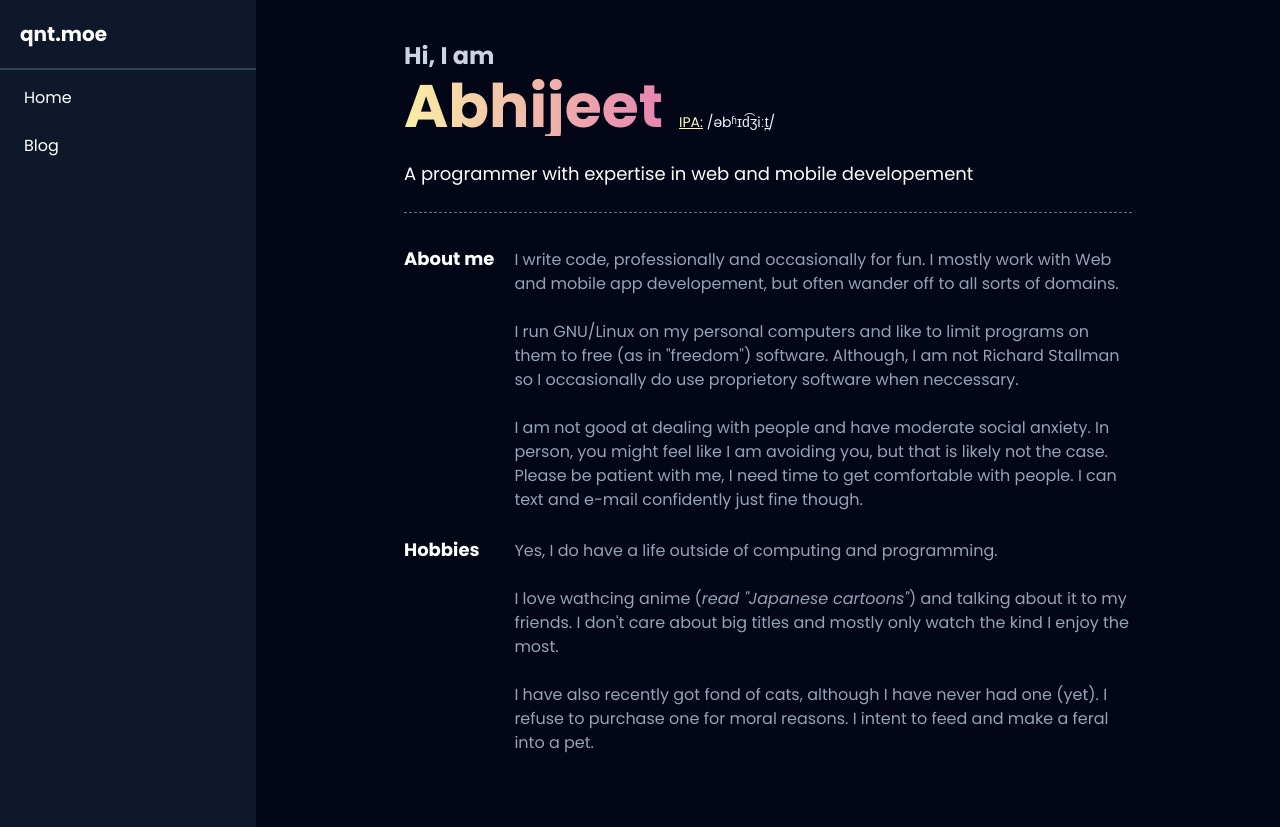
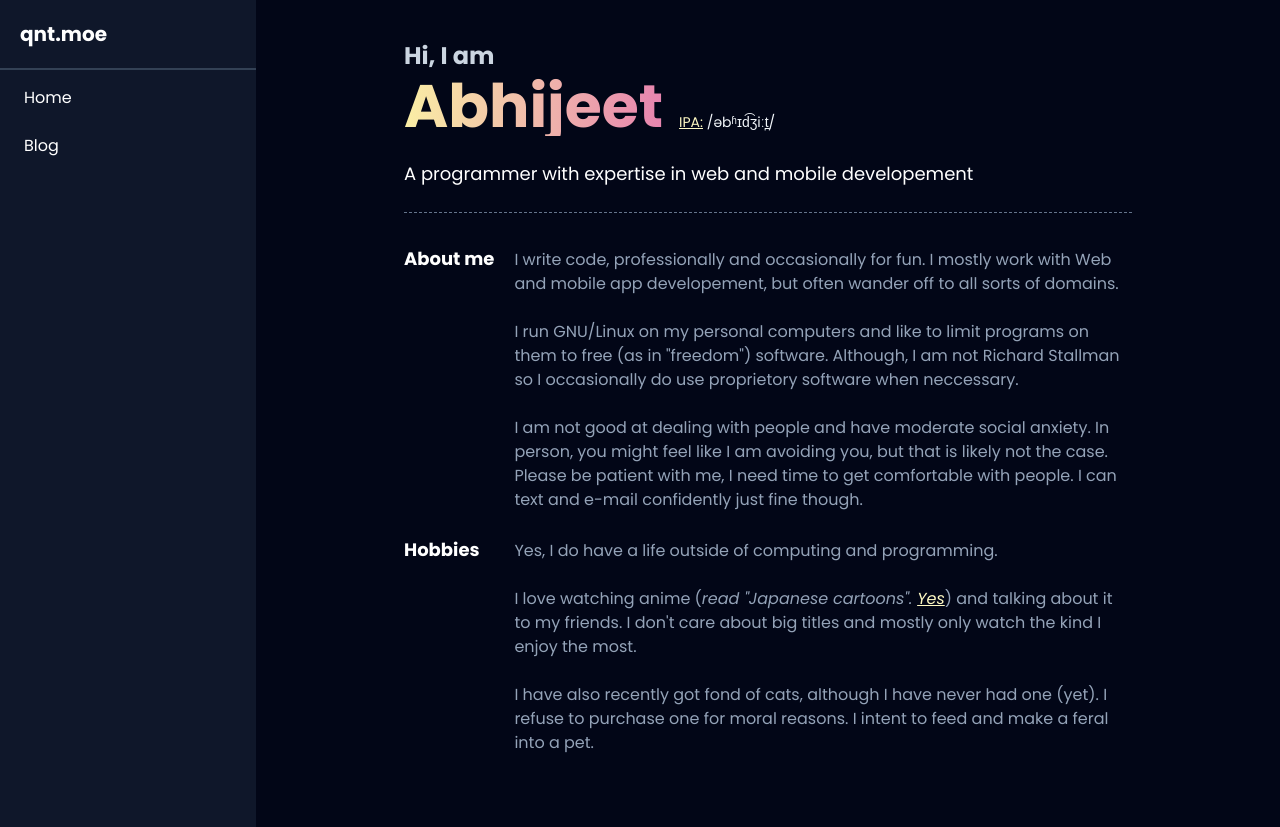
Before and after one commit to quanta-kt/site, a SvelteKit app: page / in a window 1280 px wide. Built offline with nearby package versions, Linux system fonts and the light colour scheme.

Commit message:
anime is cartoon

```diff
--- a/src/routes/+page.svelte
+++ b/src/routes/+page.svelte
@@ -70,7 +70,9 @@
 			<p class="text-slate-400">
 				Yes, I do have a life outside of computing and programming.
 				<br /><br />
-				I love wathcing anime (<i>read "Japanese cartoons"</i>) and talking about it to my friends.
+				I love watching anime
+        (<i>read "Japanese cartoons". <a class="text-yellow-100 underline" href="https://www.reddit.com/r/anime/comments/eac7d1/anime_and_cartoons_are_the_same_thing_and_heres/">Yes</a></i>)
+        and talking about it to my friends.
 				I don't care about big titles and mostly only watch the kind I enjoy the most.
 				<br /><br />
 				I have also recently got fond of cats, although I have never had one (yet). I refuse to purchase
```
